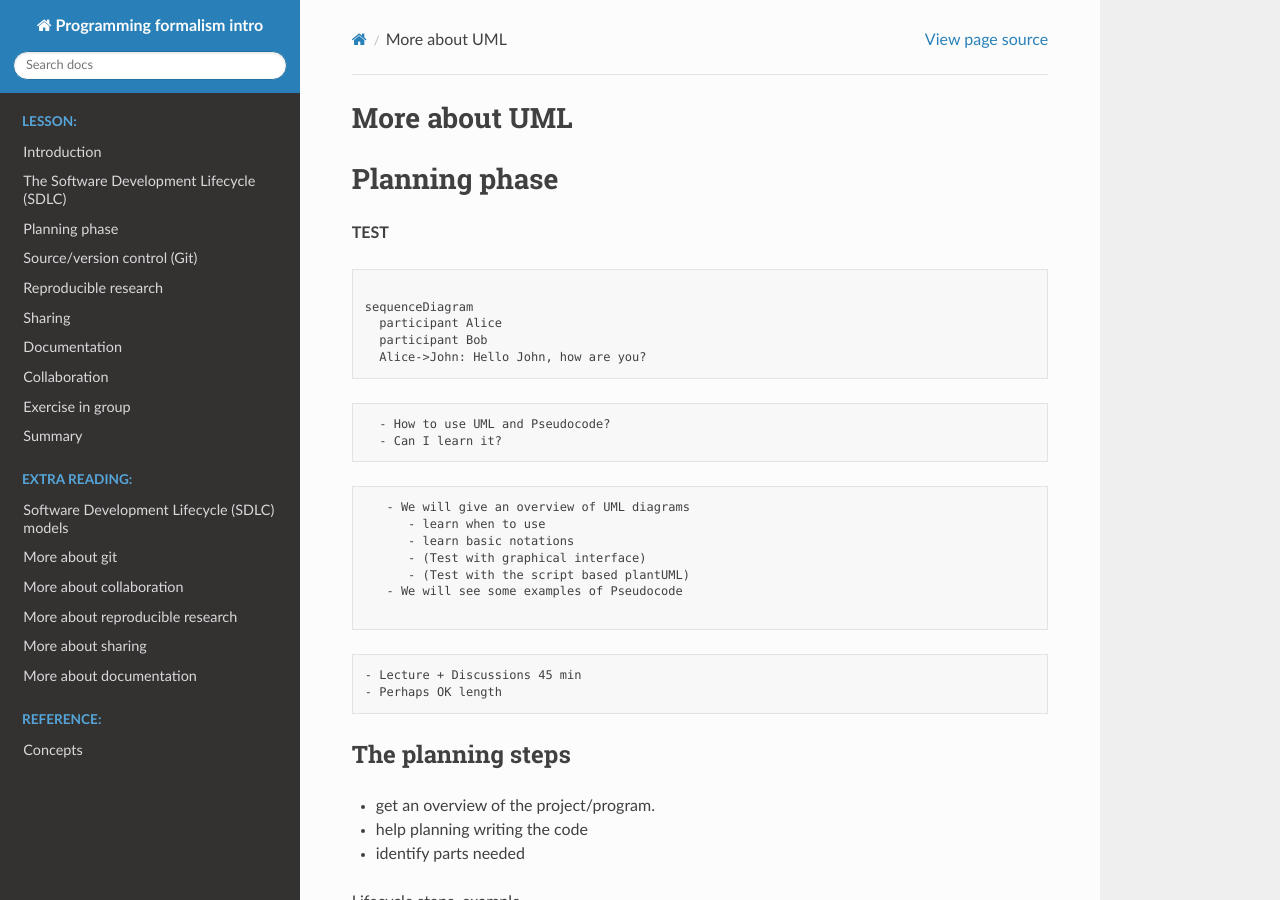
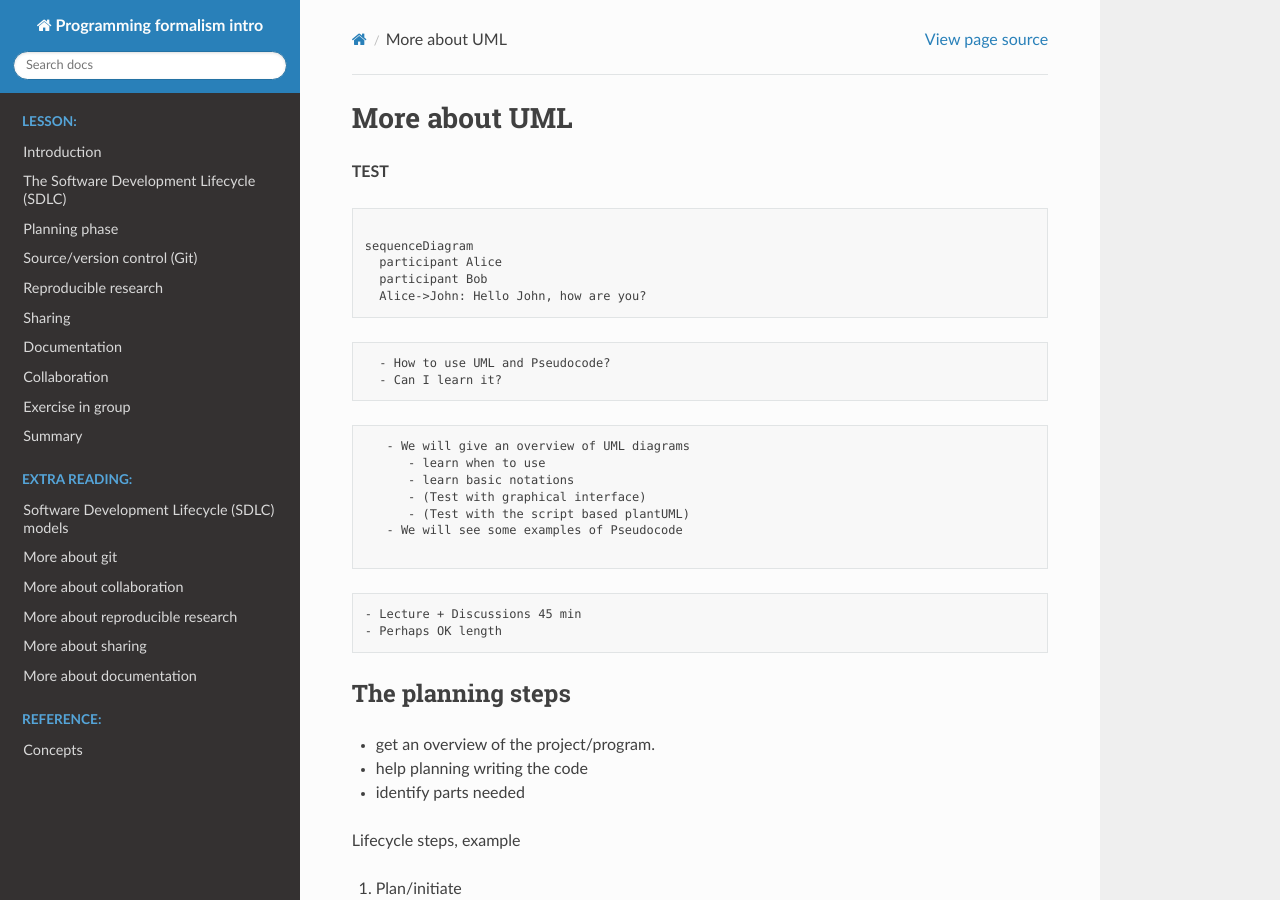
Before and after one commit to UPPMAX/programming_formalisms_intro, a Sphinx documentation site: the page built from doc/uml_deeper.md, in a window 1280 px wide and 900 px high. Built offline with Sphinx 7.4.7 and the Read the Docs theme 2.0.0, drawn with Linux system fonts in a browser that asks for light colours; pages that are not in the unit, such as notebooks, are missing from menus.

Commit message:
Update uml_deeper.md

```diff
--- a/doc/uml_deeper.md
+++ b/doc/uml_deeper.md
@@ -1,6 +1,5 @@
 # More about UML
 
-# Planning phase
 
 **TEST**
 
```
